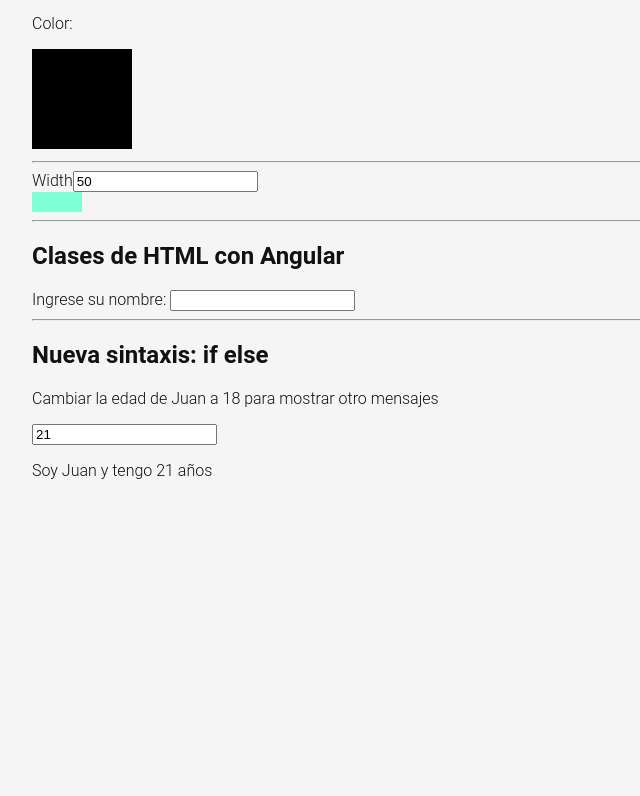
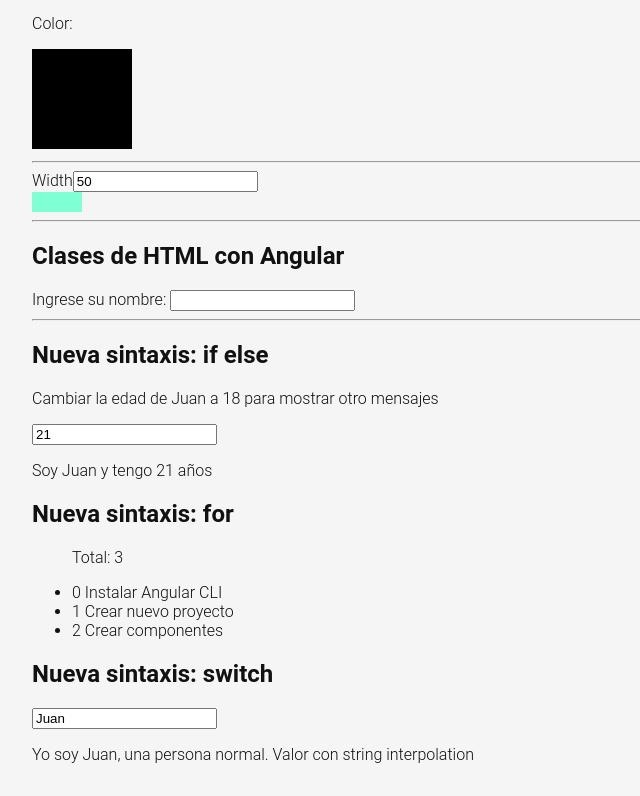
Before and after one commit to yesiddn/todoapp-angular, an Angular app: page /labs in a window 1280 px wide. Shown: the part 1551-2347 px from the top of the page, without its empty margins (0-640 px from the left). Before the commit the page ends 2063 px from the top, so only its background shows below. Built offline with nearby package versions, Linux system fonts and the light colour scheme.

Commit message:
chore: Update labs component HTML with new syntax for 'for' and 'switch' statements

```diff
--- a/src/app/pages/labs/labs.component.html
+++ b/src/app/pages/labs/labs.component.html
@@ -132,4 +132,49 @@
       <p>Soy {{ anotherPerson().name }} y tengo {{ anotherPerson().age }} años</p>
     </div>
   }
+
+  <h2>Nueva sintaxis: for</h2>
+  <ul>
+    <p>Total: {{ tasks().length }}</p>
+    <!-- el for nos pide un track para representar un elemento unico de la lista, si tuvieramos un task.id podriamos usar track task.id, en este caso tenemos un array de strings por lo que su identificador podria ser task, pero tambien se puede usar su indice track $index -->
+    <!-- En el tercer argumento tambien podemos obtener el indice -->
+    @for (task of tasks(); track task; let i = $index) {
+      <li>
+        {{ i }} {{ task }}
+      </li>
+    } @empty {
+      <li><strong>No hay tareas</strong></li>
+    } <!-- con @empty podemos decir identificar si la lista que estamos recorrienda esta vaica -->
+  </ul>
+
+  <h2>Nueva sintaxis: switch</h2>
+  <input type="text" [value]="anotherPerson().name" (change)="changeName($event)" />
+  <div>
+    @switch (anotherPerson().name) {
+      @case ('Carlos') {
+        <p>Yo soy Carlos. Valor quemado</p>
+      }
+
+      @case ('Pedro') {
+        <p>Yo soy Pedro. Valor quemado</p>
+      }
+
+      @case ('Maria') {
+        <p>Yo soy Maria. Valor quemado</p>
+      }
+
+      @case ('Tatiana') {
+        <p>Yo soy Tatiana. Valor quemado</p>
+      }
+
+      @case ('Juan') {
+        <p>Yo soy {{ anotherPerson().name }}, una persona normal. Valor con string interpolation</p>
+      }
+
+      <!-- cuando no se cumple ninguna de las condiciones -->
+      @default {
+        <p>Yo soy una persona desconocida</p>
+      }
+    }
+  </div>
 </main>
```
